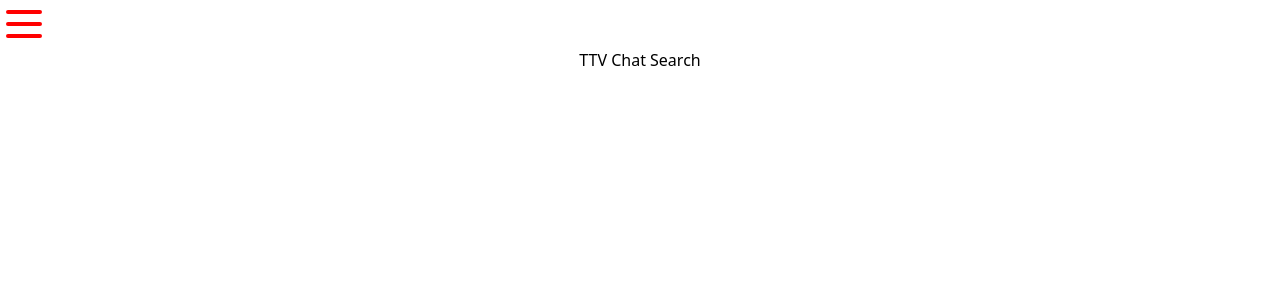
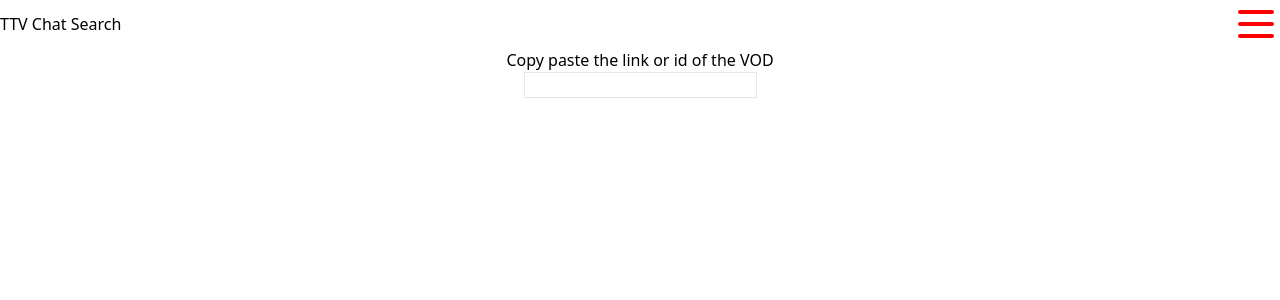
Before and after one commit to sz-sebestyen/ttv-chat-search, a React (Create React App) app in the folder frontend/: page / in a window 1280 px wide. Shown: the top 300 px of the page. Built offline with nearby package versions, Linux system fonts and the light colour scheme.

Commit message:
Fix tailwind jit mode by setting it to watchmode

```diff
--- a/frontend/package.json
+++ b/frontend/package.json
@@ -15,7 +15,7 @@
     "web-vitals": "^1.0.1"
   },
   "scripts": {
-    "start": "craco start",
+    "start": "TAILWIND_MODE=watch craco start",
     "build": "craco build",
     "test": "craco test",
     "eject": "react-scripts eject"
--- /dev/null
+++ b/frontend/src/components/NavBar.jsx
@@ -0,0 +1,13 @@
+import React from "react";
+import Menu from "./Menu";
+
+function NavBar() {
+  return (
+    <div className="flex justify-between items-center">
+      <h1>TTV Chat Search</h1>
+      <Menu />
+    </div>
+  );
+}
+
+export default NavBar;
--- a/frontend/src/pages/Home.jsx
+++ b/frontend/src/pages/Home.jsx
@@ -3,7 +3,8 @@ import React from "react";
 function Home() {
   return (
     <div>
-      <h1>TTV Chat Search</h1>
+      <p>Copy paste the link or id of the VOD</p>
+      <input type="text" className="border" />
     </div>
   );
 }
--- a/frontend/src/pages/Router.jsx
+++ b/frontend/src/pages/Router.jsx
@@ -1,11 +1,11 @@
 import { BrowserRouter, Switch, Route } from "react-router-dom";
 import NotFound from "./NotFound";
 import Home from "./Home";
-import Menu from "../components/Menu";
+import NavBar from "../components/NavBar";
 
 const Router = () => (
   <BrowserRouter>
-    <Menu />
+    <NavBar />
 
     <Switch>
       <Route exact path="/">
```
